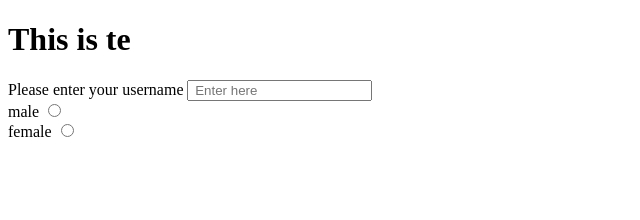
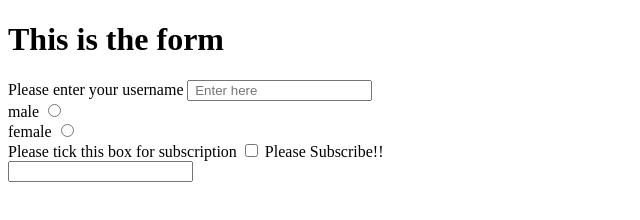
Before and after one commit to prasannaasole/Sigma-Web-Development-Course, a plain HTML site: page Video 6/index.html in a window 1280 px wide. Shown: the whole page, without its empty margins (0-640 px from the left). Drawn offline with Linux system fonts and the light colour scheme.

Commit message:
Added textarea

```diff
--- a/Video 6/index.html
+++ b/Video 6/index.html
@@ -6,7 +6,7 @@
     <title>Forms - Lets make it!!!</title>
 </head>
 <body>
-    <h1>This is te</h1>
+    <h1>This is the form</h1>
     <form action="post" >
         <div>
             <label for="username"> Please enter your username </label>
@@ -22,7 +22,16 @@
         <input type = "radio" id="female" name="gender" value="female">
        </div>
 
+       <div>
+        <label for="subscribe"> Please tick this box for subscription</label>
+        <input type="checkbox" name="subscribe" id="subscribe">
+        Please Subscribe!!
+       </div>
 
+       <div>
+        <label for=""></label>
+        <input type="textarea" name="" id="">
+       </div>
     </form>
 </body>
 </html>
```
